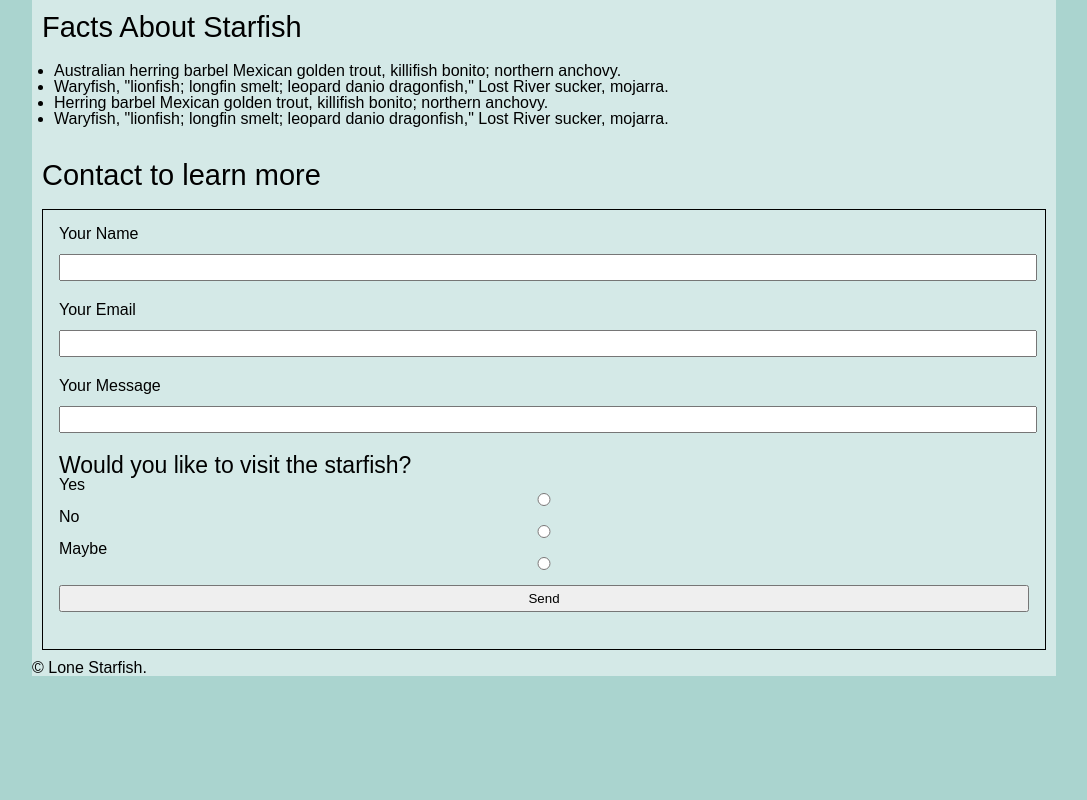
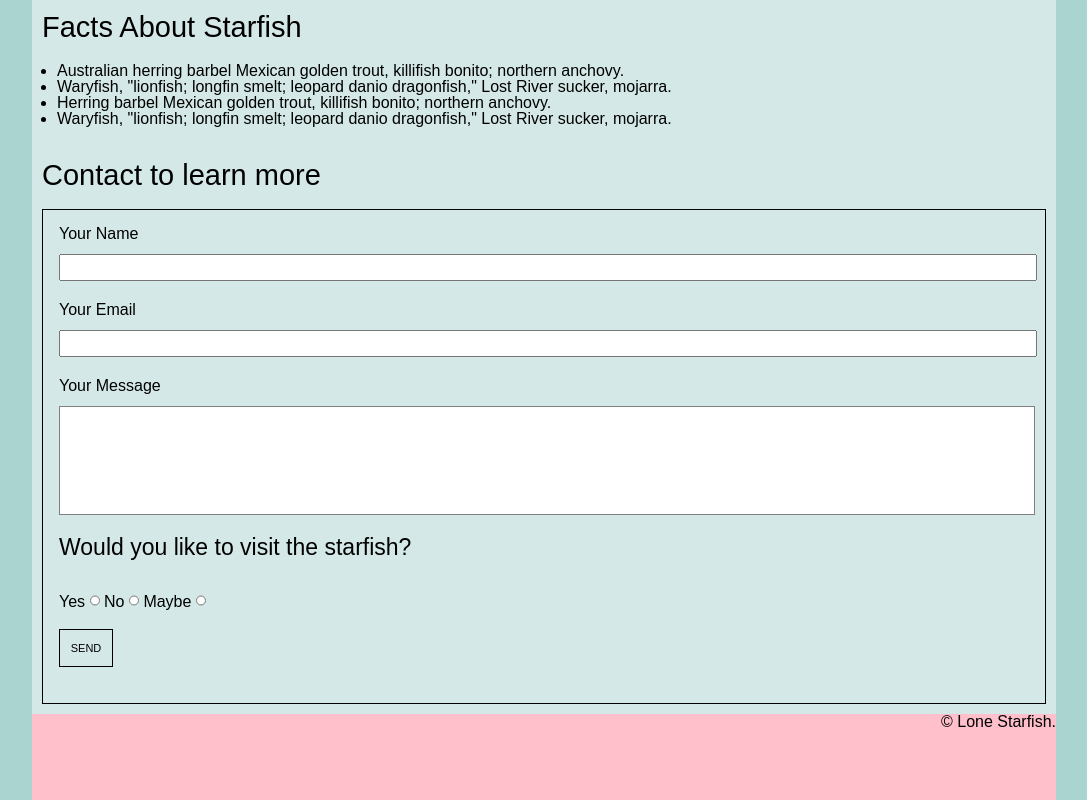
Before and after one commit to jessstockbrugger/midterm, a plain HTML site: page index.html in a window 1280 px wide. Shown: the part 808-1608 px from the top of the page, without its empty margins (96-1183 px from the left). Before the commit the page ends 1484 px from the top, so only its background shows below. Drawn offline with Linux system fonts and the light colour scheme.

Commit message:
changed aloy

```diff
--- a/css/style.css
+++ b/css/style.css
@@ -84,6 +84,7 @@ form {
     padding: 16px;
     margin-top: 19px;
     padding-right:16px;
+    padding-bottom: 15px;
 }
 
 input {
@@ -116,7 +117,7 @@ a {
 ul{
     list-style: disc;
     color: black;
-    margin-left: 12px;
+    margin-left: 15px;
     margin-top: 21px;
     line-height: 16px;
 }
@@ -134,6 +135,7 @@ nav {
 
 
 }
+
 
 nav ul {
     list-style: none;
@@ -199,6 +201,13 @@ header, main, footer {
     margin : 0 auto;
 }
 
+footer{
+    height: 86px;
+    text-align: right;
+    background-color: pink;
+    padding
+}
+
 main {
     width: 1004px;
     padding: 10px;
@@ -222,14 +231,41 @@ main {
 #yes {
     padding:0;
     margin: 0;
+    width: 10px;
 }
 
 #no {
     padding:0;
     margin: 0;
+    width: 10px;
 }
 
 #maybe {
     padding:0;
     margin: 0;
+    margin-top: 35px;
+    margin-bottom: 10px;
+    width: 10px;
 }
+
+#message {
+    height: 99px;
+    text-align:start;
+    border-style:solid;
+    border-color: grey;
+
+    border-width: 1px;
+
+}
+
+
+#send {
+    width: 54px;
+    height: 38px;
+    text-transform: uppercase;
+    font-size: 11px;
+    background-color: #d4e9e7;
+    border-style:solid;
+    border-color: black;
+    border-width: 1px;
+}
--- a/index.html
+++ b/index.html
@@ -63,7 +63,8 @@
                             <input type="radio" id="no" name="no" value="no" >
                             <label for="maybe">Maybe</label>
                             <input type="radio" id="maybe" name="maybe" value="maybe">
-                            <input type="submit" value="Send">
+                            <br>
+                            <input type="submit" id="send" value="Send">
 
                     </form>
 
```
